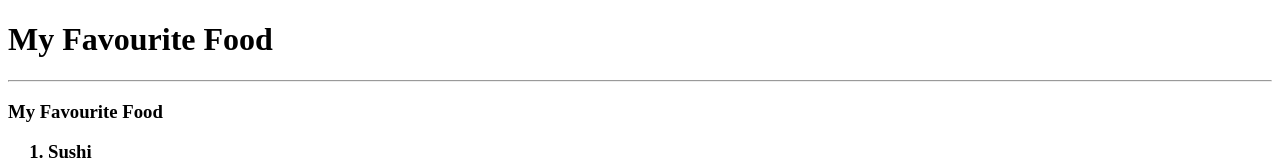
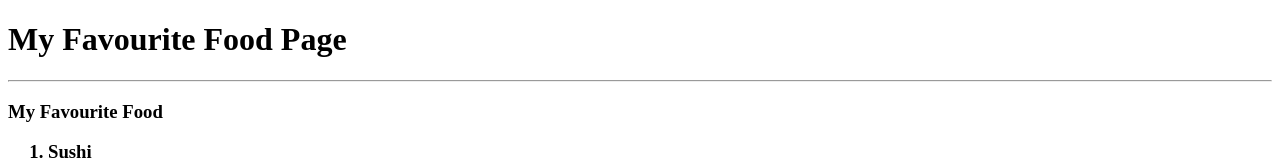
Before and after one commit to Openg22/CV, a plain HTML site: page Page 2.html in a window 1280 px wide. Shown: the top 160 px of the page. Drawn offline with Linux system fonts and the light colour scheme.

Commit message:
Update Page 2.html

```diff
--- a/Page 2.html
+++ b/Page 2.html
@@ -4,7 +4,7 @@
     <title> Page 1</title>
 </head>
 <body>
-  <h1> My Favourite Food </h1>
+  <h1> My Favourite Food Page </h1>
 <hr>
   <h3>My Favourite Food<h3>
 
```
